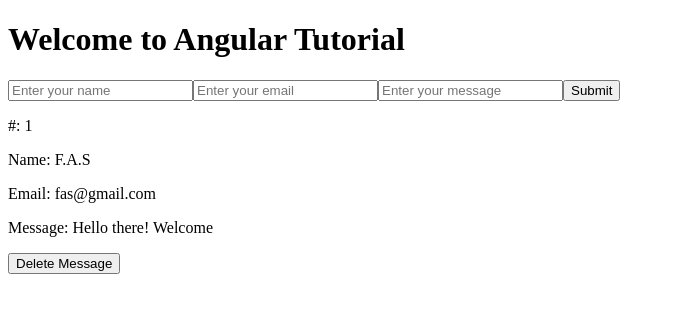
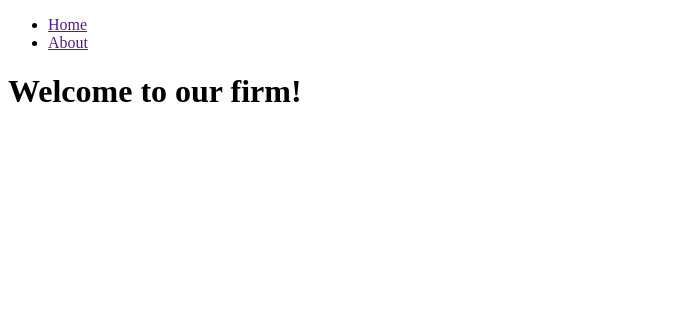
Before and after one commit to codeHokage1/workingWithAngular, an Angular app in the folder online-store/: page / in a window 1280 px wide. Shown: the top 312 px of the page, without its empty margins (0-675 px from the left). Built offline with nearby package versions, Linux system fonts and the light colour scheme.

Commit message:
Implement routing

```diff
--- /dev/null
+++ b/online-store/src/app/about/about.component.html
@@ -0,0 +1,3 @@
+<div class="about">
+   <p>Everything you need to know about us is here!</p>
+</div>
--- a/online-store/src/app/app.component.html
+++ b/online-store/src/app/app.component.html
@@ -1,4 +1,5 @@
-<h1>Welcome to Angular Tutorial</h1>
-<app-first-comp> </app-first-comp>
+<app-menu></app-menu>
+<h1>Welcome to our firm!</h1>
+<!-- <app-first-comp> </app-first-comp> -->
 
 <router-outlet></router-outlet>
--- a/online-store/src/app/app.component.ts
+++ b/online-store/src/app/app.component.ts
@@ -2,11 +2,13 @@
 import { CommonModule } from '@angular/common';
 import { RouterOutlet } from '@angular/router';
 import { FirstCompComponent } from './first-comp/first-comp.component';
+import { AboutComponent } from './about/about.component';
+import { MenuComponent } from './menu/menu.component';
 
 @Component({
   selector: 'app-root',
   standalone: true,
-  imports: [CommonModule, RouterOutlet, FirstCompComponent],
+  imports: [CommonModule, RouterOutlet, FirstCompComponent, AboutComponent, MenuComponent],
   templateUrl: './app.component.html',
   styleUrl: './app.component.css'
 })
--- a/online-store/src/app/app.routes.ts
+++ b/online-store/src/app/app.routes.ts
@@ -1,3 +1,14 @@
 import { Routes } from '@angular/router';
+import { FirstCompComponent } from './first-comp/first-comp.component';
+import { AboutComponent } from './about/about.component';
 
-export const routes: Routes = [];
+export const routes: Routes = [
+   {
+      path: "home",
+      component: FirstCompComponent
+   },
+   {
+      path: "about",
+      component: AboutComponent
+   }
+];
--- /dev/null
+++ b/online-store/src/app/menu/menu.component.html
@@ -0,0 +1,6 @@
+<div class="nav">
+   <ul>
+      <li><a href="">Home</a></li>
+      <li><a href="">About</a></li>
+   </ul>
+</div>
```
Also changed, not shown: online-store/src/app/about/about.component.ts (added, +12 -0 lines), online-store/src/app/menu/menu.component.ts (added, +12 -0 lines), online-store/src/app/about/about.component.css (added), online-store/src/app/menu/menu.component.css (added), 2 other files (tests, documents, lock files or other folders).
